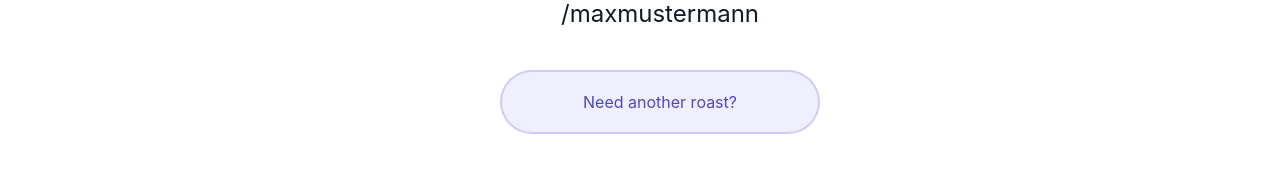
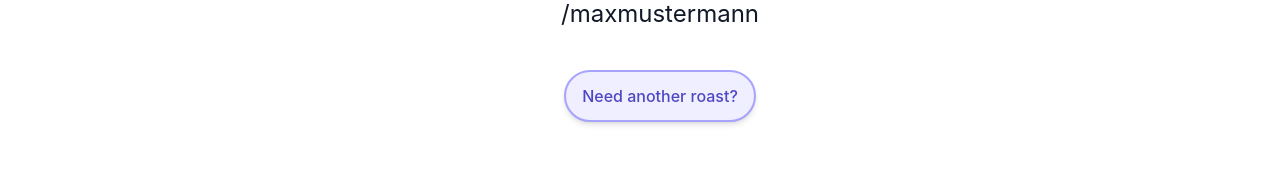
Before and after one commit to Joelheile/Roast-Design, a React (Create React App) app in the folder roastapp/: page /project in a window 1280 px wide. Shown: the part 238-422 px from the top of the page. Built offline with nearby package versions, Linux system fonts and the light colour scheme; no server answers; the database is empty.

Commit message:
new custom animated button on main page

```diff
--- a/roastapp/src/components/Navbar.js
+++ b/roastapp/src/components/Navbar.js
@@ -25,13 +25,13 @@ export default function Navbar() {
 				</Link>
 				<div>
 					<button
-						className="rounded bg-primary py-2 px-4 font-medium text-white hover:bg-primaryMid"
+						className="rounded bg-primary py-2 px-4 font-medium text-white hover:bg-primaryHover"
 						onClick={newProjectNav}
 					>
 						new roast
 					</button>
 					<button
-						className="rounded bg-primary py-2 px-4 font-medium text-white hover:bg-primaryMid"
+						className="rounded bg-primary py-2 px-4 font-medium text-white hover:bg-primaryHover"
 						onClick={projectNav}
 					>
 						projects
--- a/roastapp/src/components/Project.js
+++ b/roastapp/src/components/Project.js
@@ -53,11 +53,32 @@ export default function Project(props) {
 					<p class="font-dongle text-9xl text-gray-900">roast</p>
 					<p class="mb-10 text-2xl text-gray-900">/maxmustermann</p>
 
+					{/*animated button*/}
 					<button
 						onClick={() => navigate("/project/new", { state: userID.state })}
-						className="h-16 w-full rounded-full border-2 border-primary border-opacity-20 bg-primaryLight text-primary "
+						href="#_"
+						class="group relative inline-flex w-48 items-center justify-center overflow-hidden rounded-full border-2 border-primaryMid bg-primaryLight p-4 px-6 py-3 font-medium text-primaryMid shadow-md transition duration-300 ease-out"
 					>
-						Need another roast?
+						<span class="ease absolute inset-0 flex h-full w-full -translate-x-full items-center justify-center bg-primaryMid text-white duration-300 group-hover:translate-x-0">
+							<svg
+								class="h-6 w-6"
+								fill="none"
+								stroke="currentColor"
+								viewBox="0 0 24 24"
+								xmlns="http://www.w3.org/2000/svg"
+							>
+								<path
+									stroke-linecap="round"
+									stroke-linejoin="round"
+									stroke-width="2"
+									d="M14 5l7 7m0 0l-7 7m7-7H3"
+								></path>
+							</svg>
+						</span>
+						<span class="ease absolute flex h-full w-full transform items-center justify-center text-primary transition-all duration-300 group-hover:translate-x-full">
+							Need another roast?
+						</span>
+						<span class="invisible relative">Button Text</span>
 					</button>
 				</div>
 			</div>
--- a/roastapp/tailwind.config.js
+++ b/roastapp/tailwind.config.js
@@ -15,7 +15,7 @@ module.exports = {
 				primary: "#4D47C3",
 				primaryLight: "#F0EFFF",
 				primaryMid: "#A7A3FF",
-				primaryHover: "#2c2873",
+				primaryHover: "#534cd4",
 				secondary: "#EEA47FFF",
 				neutral: "#FCF6F5FF",
 				black: "#1a1a1a",
```
